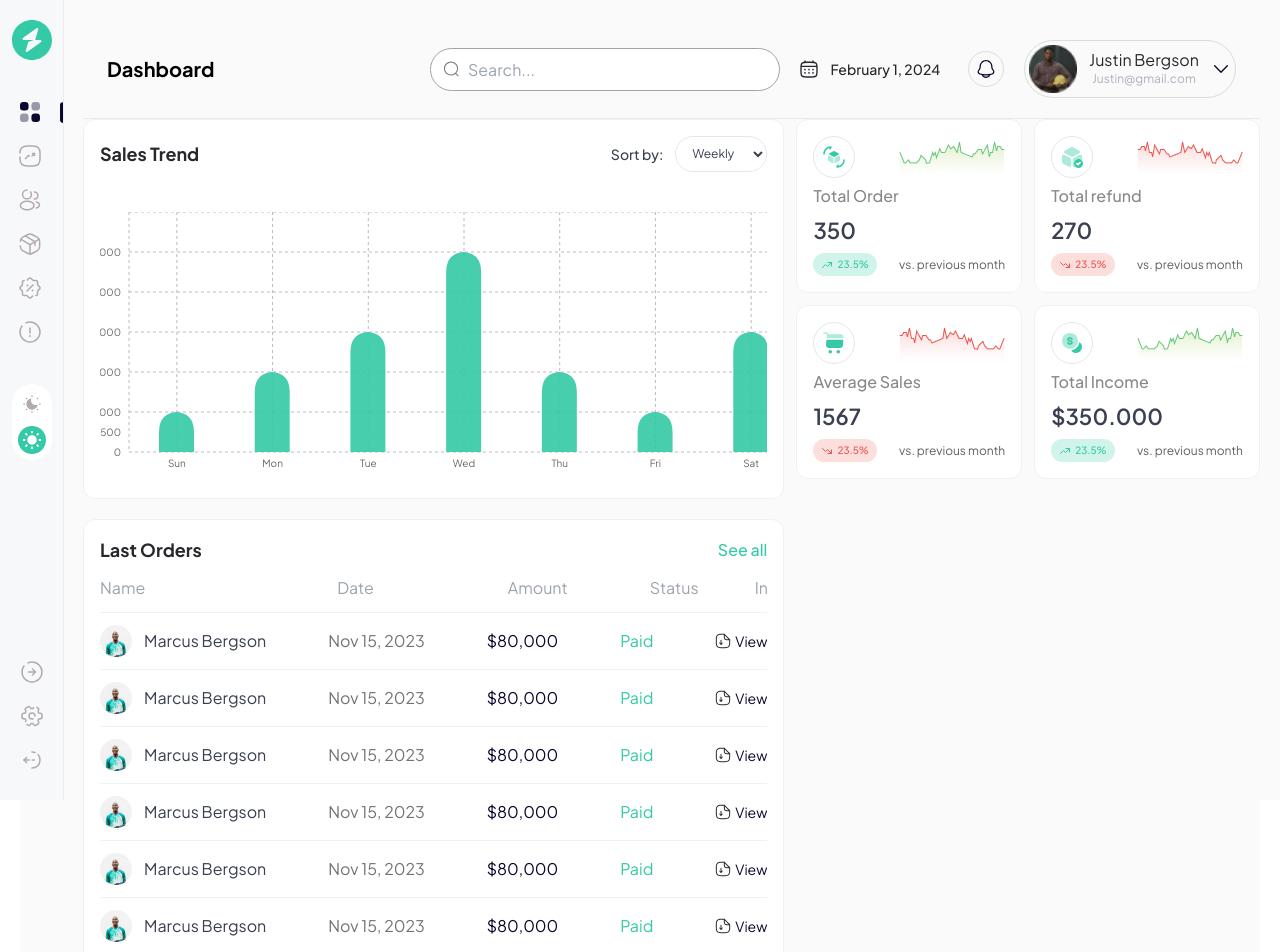
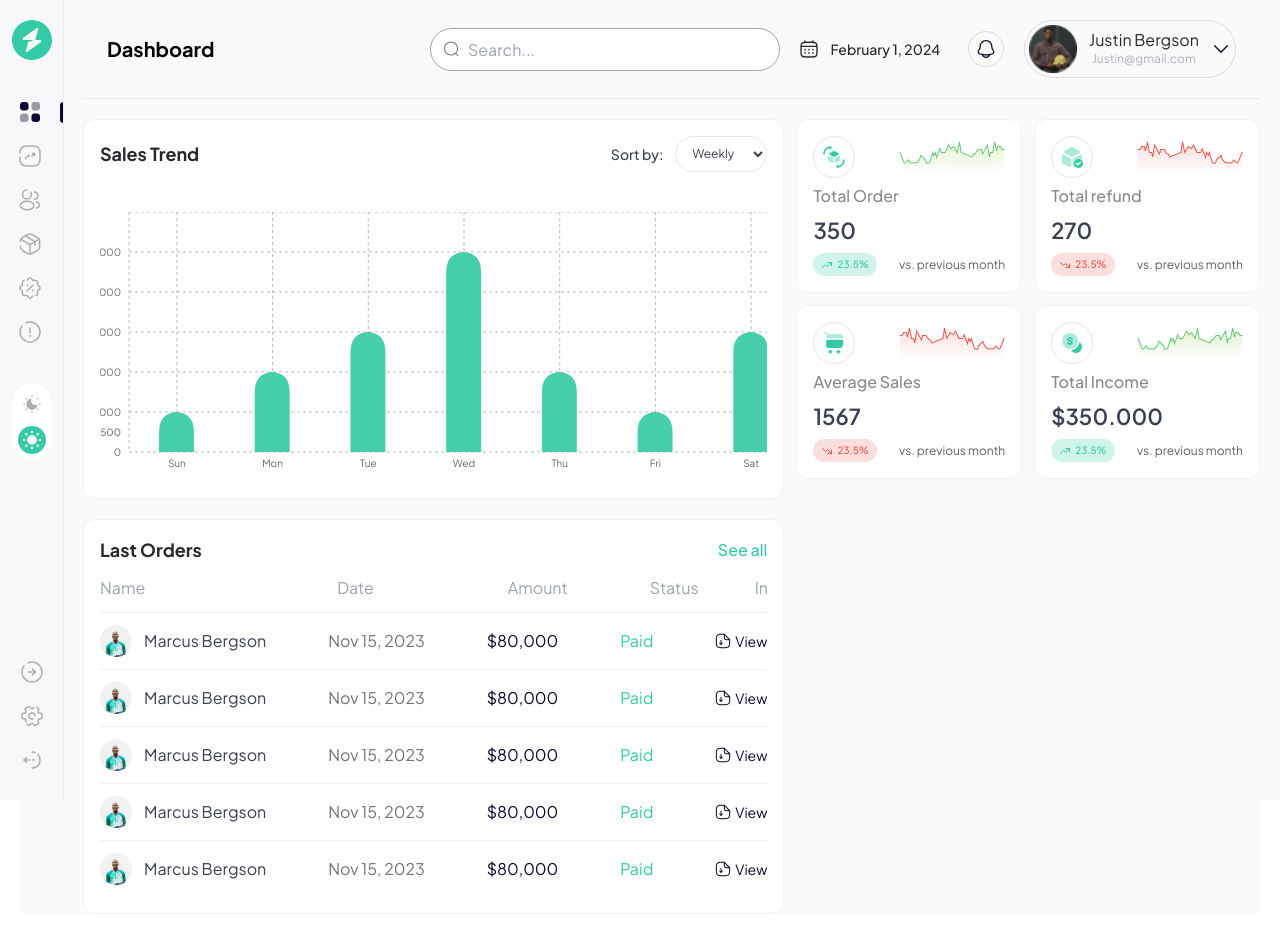
Before and after one commit to AbassKoyang/analytics-dashboard, a React (Vite) app: page / in a window 1280 px wide. Shown: the top 952 px of the page. After the commit the page ends 914 px from the top, so only its background shows below. Built offline with nearby package versions, Linux system fonts and the light colour scheme.

Commit message:
add: view all and view less functionality to orders card

```diff
--- a/src/assets/Icons.jsx
+++ b/src/assets/Icons.jsx
@@ -234,13 +234,13 @@ const TrendUpIcon = () => {
 </svg>
   )
 }
-const InvoiceIcon = () => {
+const InvoiceIcon = ({className}) => {
   return (
     <svg width="16" height="16" viewBox="0 0 16 16" fill="none" xmlns="http://www.w3.org/2000/svg">
-<path d="M6 11.8334C5.93333 11.8334 5.87333 11.82 5.80667 11.7934C5.62 11.72 5.5 11.5334 5.5 11.3334V7.33337C5.5 7.06004 5.72667 6.83337 6 6.83337C6.27333 6.83337 6.5 7.06004 6.5 7.33337V10.1267L6.98 9.64671C7.17333 9.45337 7.49333 9.45337 7.68667 9.64671C7.88 9.84004 7.88 10.16 7.68667 10.3534L6.35333 11.6867C6.26 11.78 6.12667 11.8334 6 11.8334Z" fill="#292D32"/>
-<path d="M5.99964 11.8334C5.87297 11.8334 5.7463 11.7867 5.6463 11.6867L4.31297 10.3534C4.11964 10.16 4.11964 9.84004 4.31297 9.64671C4.5063 9.45338 4.8263 9.45338 5.01964 9.64671L6.35297 10.98C6.5463 11.1734 6.5463 11.4934 6.35297 11.6867C6.25297 11.7867 6.1263 11.8334 5.99964 11.8334Z" fill="#292D32"/>
-<path d="M9.99967 15.1667H5.99967C2.37967 15.1667 0.833008 13.62 0.833008 10V6.00004C0.833008 2.38004 2.37967 0.833374 5.99967 0.833374H9.33301C9.60634 0.833374 9.83301 1.06004 9.83301 1.33337C9.83301 1.60671 9.60634 1.83337 9.33301 1.83337H5.99967C2.92634 1.83337 1.83301 2.92671 1.83301 6.00004V10C1.83301 13.0734 2.92634 14.1667 5.99967 14.1667H9.99967C13.073 14.1667 14.1663 13.0734 14.1663 10V6.66671C14.1663 6.39337 14.393 6.16671 14.6663 6.16671C14.9397 6.16671 15.1663 6.39337 15.1663 6.66671V10C15.1663 13.62 13.6197 15.1667 9.99967 15.1667Z" fill="#292D32"/>
-<path d="M14.6663 7.1667H11.9997C9.71967 7.1667 8.83301 6.28003 8.83301 4.00003V1.33337C8.83301 1.13337 8.95301 0.9467 9.13967 0.873366C9.32634 0.793366 9.53967 0.840033 9.68634 0.980033L15.0197 6.31337C15.1597 6.45337 15.2063 6.67337 15.1263 6.86003C15.0463 7.0467 14.8663 7.1667 14.6663 7.1667ZM9.83301 2.54003V4.00003C9.83301 5.72003 10.2797 6.1667 11.9997 6.1667H13.4597L9.83301 2.54003Z" fill="#292D32"/>
+<path d="M6 11.8334C5.93333 11.8334 5.87333 11.82 5.80667 11.7934C5.62 11.72 5.5 11.5334 5.5 11.3334V7.33337C5.5 7.06004 5.72667 6.83337 6 6.83337C6.27333 6.83337 6.5 7.06004 6.5 7.33337V10.1267L6.98 9.64671C7.17333 9.45337 7.49333 9.45337 7.68667 9.64671C7.88 9.84004 7.88 10.16 7.68667 10.3534L6.35333 11.6867C6.26 11.78 6.12667 11.8334 6 11.8334Z" className={className}/>
+<path d="M5.99964 11.8334C5.87297 11.8334 5.7463 11.7867 5.6463 11.6867L4.31297 10.3534C4.11964 10.16 4.11964 9.84004 4.31297 9.64671C4.5063 9.45338 4.8263 9.45338 5.01964 9.64671L6.35297 10.98C6.5463 11.1734 6.5463 11.4934 6.35297 11.6867C6.25297 11.7867 6.1263 11.8334 5.99964 11.8334Z" className={className}/>
+<path d="M9.99967 15.1667H5.99967C2.37967 15.1667 0.833008 13.62 0.833008 10V6.00004C0.833008 2.38004 2.37967 0.833374 5.99967 0.833374H9.33301C9.60634 0.833374 9.83301 1.06004 9.83301 1.33337C9.83301 1.60671 9.60634 1.83337 9.33301 1.83337H5.99967C2.92634 1.83337 1.83301 2.92671 1.83301 6.00004V10C1.83301 13.0734 2.92634 14.1667 5.99967 14.1667H9.99967C13.073 14.1667 14.1663 13.0734 14.1663 10V6.66671C14.1663 6.39337 14.393 6.16671 14.6663 6.16671C14.9397 6.16671 15.1663 6.39337 15.1663 6.66671V10C15.1663 13.62 13.6197 15.1667 9.99967 15.1667Z" className={className}/>
+<path d="M14.6663 7.1667H11.9997C9.71967 7.1667 8.83301 6.28003 8.83301 4.00003V1.33337C8.83301 1.13337 8.95301 0.9467 9.13967 0.873366C9.32634 0.793366 9.53967 0.840033 9.68634 0.980033L15.0197 6.31337C15.1597 6.45337 15.2063 6.67337 15.1263 6.86003C15.0463 7.0467 14.8663 7.1667 14.6663 7.1667ZM9.83301 2.54003V4.00003C9.83301 5.72003 10.2797 6.1667 11.9997 6.1667H13.4597L9.83301 2.54003Z" className={className}/>
 </svg>
 
   )
--- a/src/components/OrderItem.jsx
+++ b/src/components/OrderItem.jsx
@@ -11,7 +11,7 @@ const OrderItem = ({imageUrl, name, date, amount, status, statusColor}) => {
         <p className="text-[#737373] dark:text-white/85 text-sm md:text-[16px]">{date}</p>
         <p className="text-[#0D062D] dark:text-white/90 text-sm md:text-[16px]">{amount}</p>
         <p className={`${statusColor} text-sm md:text-[16px]`}>{status}</p>
-        <button className="text-[#0D062D] dark:text-white/90 flex items-center gap-1 text-sm bg-transparent outline-0 border-0"> <InvoiceIcon /> View</button>
+        <button className="text-[#0D062D] dark:text-white/90 flex items-center gap-1 text-sm bg-transparent outline-0 border-0 hover:bg-[#34caa43a] hover:px-2 hover:py-1 rounded-2xl transition-all duration-100 ease-in-out"> <InvoiceIcon className='fill-[#0D062D] dark:fill-white/90' /> View</button>
     </div>
   )
 }
--- a/src/components/OrdersCard.jsx
+++ b/src/components/OrdersCard.jsx
@@ -1,14 +1,16 @@
+import { useState } from "react"
 import { orders } from "../assets/constants"
 import OrderItem from "./OrderItem"
 
 const OrdersCard = () => {
+    const [viewAll, setViewAll] = useState(false)
   return (
-    <div className="w-full p-4 bg-white dark:bg-black border border-[#EDF2F7] dark:border-white/35 rounded-xl col-span-5 lg:col-span-3 overflow-auto max-w-[800px]">
+    <div className="w-full p-4 bg-white dark:bg-black border border-[#EDF2F7] dark:border-white/35 rounded-xl col-span-5 lg:col-span-3 overflow-auto max-w-[800px] transition-all duration-300 ease-in-out">
         <div className="w-full flex justify-between items-center">
             <h3 className='font-bold text-lg text-[#26282C] dark:text-white'>Last Orders</h3>
-            <button className="p-0 bg-transparent border-0 outline-0 text-[16px] text-[#34CAA5] font-medium">See all</button>
+            <button onClick={() => setViewAll(!viewAll)} className="p-0 bg-transparent border-0 outline-0 text-[16px] text-[#34CAA5] font-medium">See all</button>
         </div>
-        <div className="w-full overflow-x-auto lg:overflow-hidden">
+        <div className="w-full overflow-x-auto lg:overflow-hidden transition-all duration-300 ease-in-out">
             <div className="w-full flex items-center justify-start  py-3">
                 <h4 className="text-[#9CA4AB] mr-[158px] lg:mr-48">Name</h4>
                 <h4 className="text-[#9CA4AB] mr-[105px] lg:mr-[134px]">Date</h4>
@@ -16,10 +18,17 @@ const OrdersCard = () => {
                 <h4 className="text-[#9CA4AB] mr-[30px] lg:mr-[56px]">Status</h4>
                 <h4 className="text-[#9CA4AB]">Invoice</h4>
             </div>
-            <div className="w-full">
-                {orders.map((order) => (
-                    <OrderItem key={order.id} imageUrl={order.imageUrl} name={order.name} amount={order.amount} date={order.date}  status={order.status} statusColor={order.statusColor}/>
-                ))}
+            <div className="w-full transition-all duration-300 ease-in-out">
+                {viewAll && (
+                    orders.map((order) => (
+                        <OrderItem key={order.id} imageUrl={order.imageUrl} name={order.name} amount={order.amount} date={order.date}  status={order.status} statusColor={order.statusColor}/>
+                    ))
+                )}
+                {viewAll === false && (
+                    orders.slice(0,5).map((order) => (
+                        <OrderItem key={order.id} imageUrl={order.imageUrl} name={order.name} amount={order.amount} date={order.date}  status={order.status} statusColor={order.statusColor}/>
+                    ))
+                )}
             </div>
         </div>
     </div>
--- a/src/layouts/RootLayout.jsx
+++ b/src/layouts/RootLayout.jsx
@@ -5,7 +5,7 @@ import TabBar from "../components/TabBar"
 
 const RootLayout = () => {
   return (
-    <main className="w-full h-dvh transition-all duration-200 ease-in-out bg-[#FAFAFA] dark:bg-[#1b1b1b] p-3 lg:p-5">
+    <main className="w-full h-dvh transition-all duration-200 ease-in-out bg-[#FAFAFA] dark:bg-[#1b1b1b] p-3 lg:px-5 lg:py-0">
         <SideBar />
         <section className='p-0 m-0 lg:pl-[53.9px] xl:pl-[63px] bg-[#FAFAFA] dark:bg-[#1b1b1b]'>
         <Header />
--- a/src/pages/Home.jsx
+++ b/src/pages/Home.jsx
@@ -9,7 +9,7 @@ import OrdersCard from "../components/OrdersCard"
 
 const Home = () => {
   return (
-    <section className="w-full bg-[#FAFAFA] dark:bg-[#1b1b1b]">
+    <section className="w-full bg-[#FAFAFA] dark:bg-[#1b1b1b] mt-5">
     <section className="w-full grid grid-cols-5 gap-3 bg-[#FAFAFA] dark:bg-[#1b1b1b]">
       <ChartCard />
       <div className="w-full grid grid-cols-2 col-span-5 gap-3 lg:col-span-2 self-start">
```
